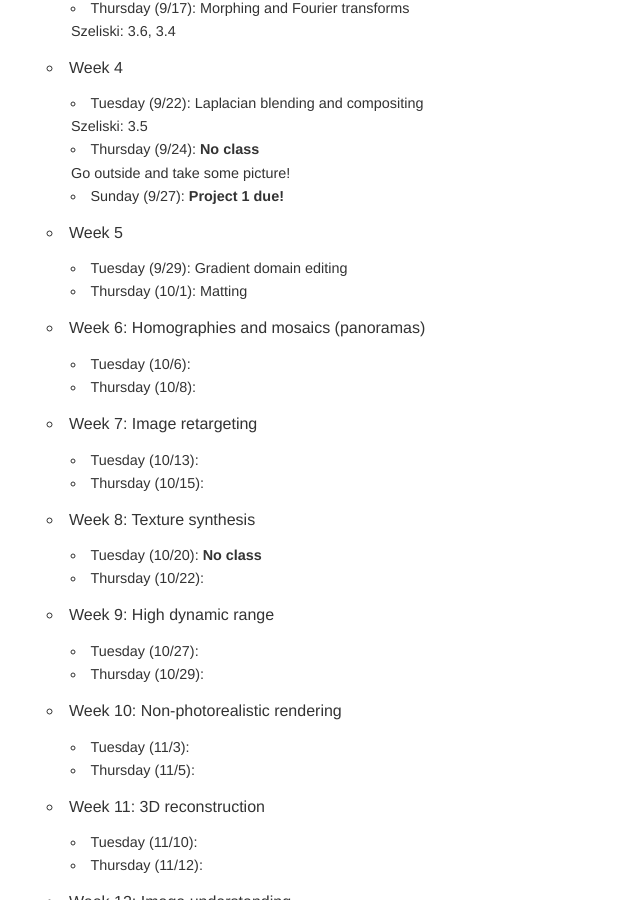
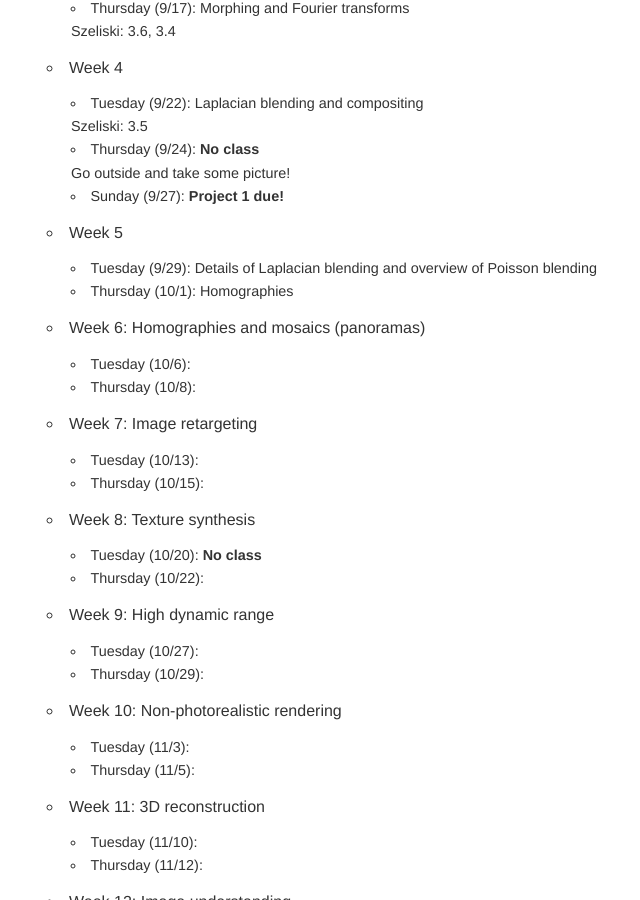
Before and after one commit to jacksonjw12/mbannister.github.io, a Jekyll site: the page built from _teaching/181m-f15/index.md, in a window 1280 px wide and 900 px high, scrolled down 2536 px. Shown: the whole window, without its empty margins (113-753 px from the left). Built offline with Jekyll 4.4.1, drawn with Linux system fonts in a browser that asks for light colours.

Commit message:
Update to schedule in 181

```diff
--- a/_teaching/181m-f15/index.md
+++ b/_teaching/181m-f15/index.md
@@ -102,8 +102,8 @@ The following schedule is to be considered tentative, and will likely change dur
     Go outside and take some picture!
   - Sunday (9/27): __Project 1 due!__
 - Week 5
-  - Tuesday (9/29): Gradient domain editing
-  - Thursday (10/1): Matting
+  - Tuesday (9/29): Details of Laplacian blending and overview of Poisson blending
+  - Thursday (10/1): Homographies <!-- TODO: fit in Matting -->
 - Week 6: Homographies and mosaics (panoramas)
   - Tuesday (10/6):
   - Thursday (10/8):
```
